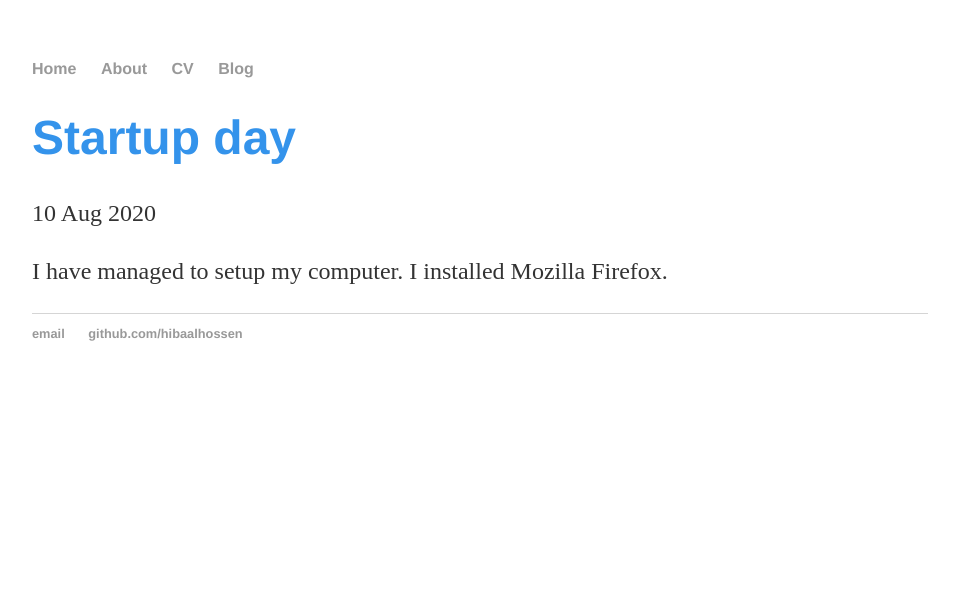
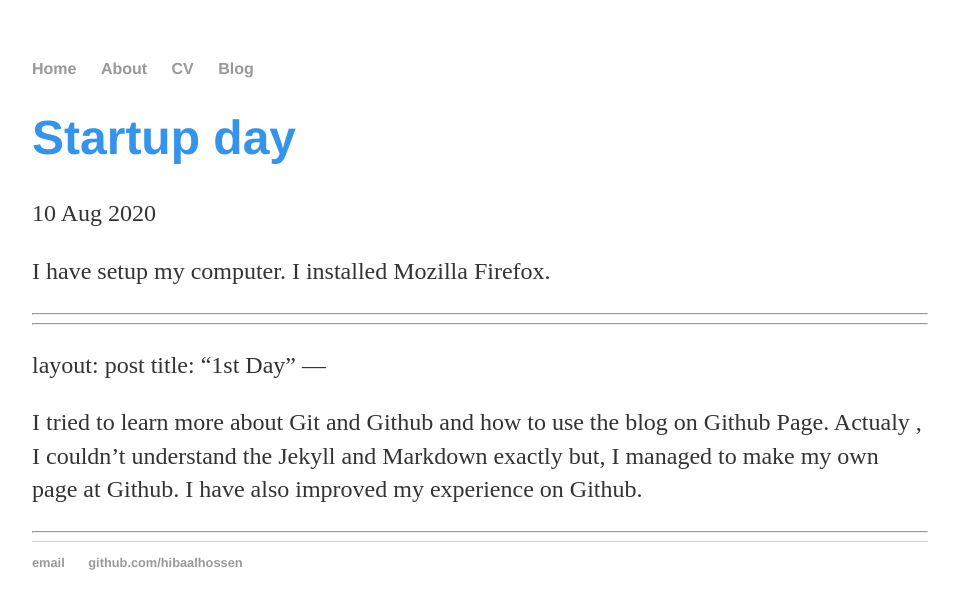
Before and after one commit to hibaalhossen/hibaalhossen.github.io, a Jekyll site: the page built from _posts/2020-08-11-Day0.md, in a window 1280 px wide. Shown: the top 609 px of the page, without its empty margins (160-1119 px from the left). Built offline with Jekyll 4.4.1, drawn with Linux system fonts in a browser that asks for light colours.

Commit message:
Update 2020-08-11-Day0.md

```diff
--- a/_posts/2020-08-11-Day0.md
+++ b/_posts/2020-08-11-Day0.md
@@ -4,4 +4,18 @@ title: "Startup day"
 date: 2020-08-10
 ---
 
-I have managed to setup my computer. I installed Mozilla Firefox.
+I have setup my computer. I installed Mozilla Firefox.
+
+_____________________________________________
+
+
+---
+layout: post
+title: "1st Day"
+---
+
+
+I tried to learn more about Git and Github and how to use the blog on Github Page. Actualy , I couldn't understand the Jekyll and Markdown exactly but, I managed to make my own page at Github.
+I have also improved my experience on Github.
+
+_____________________________________________
```
